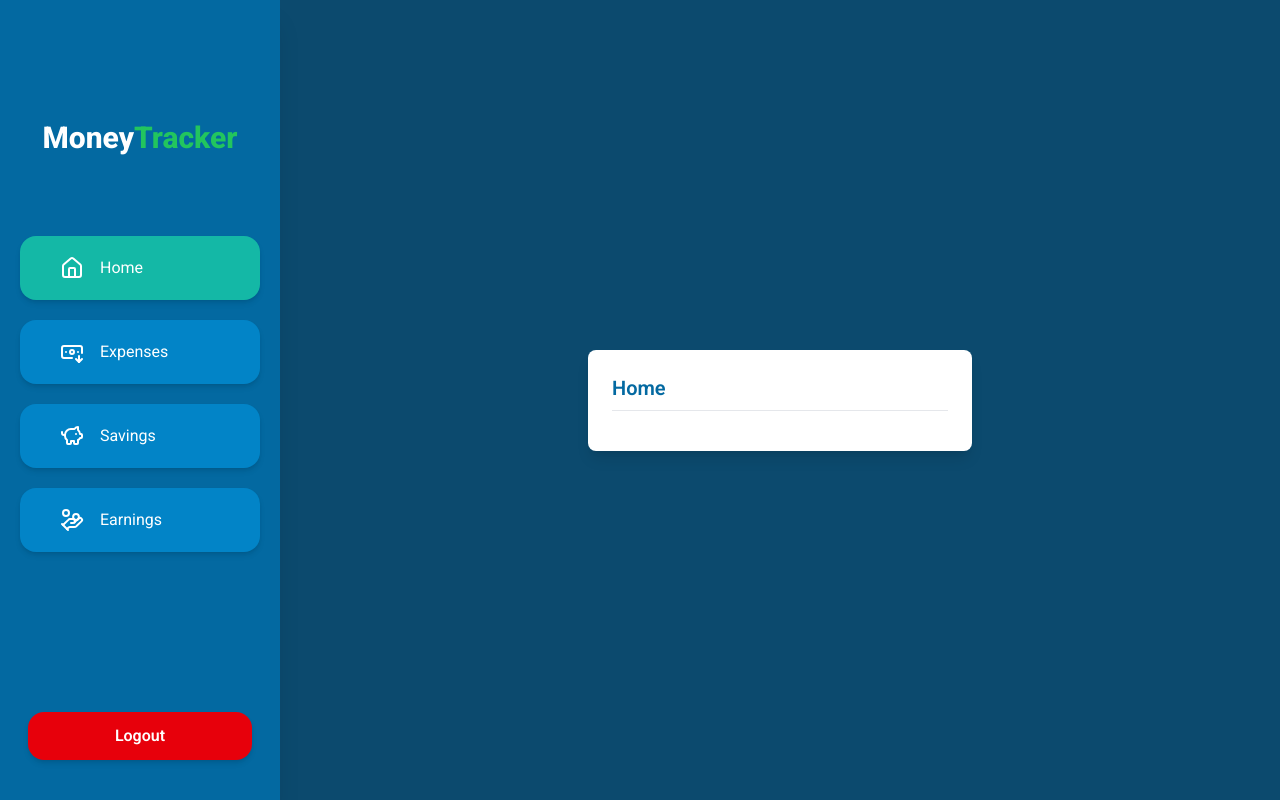
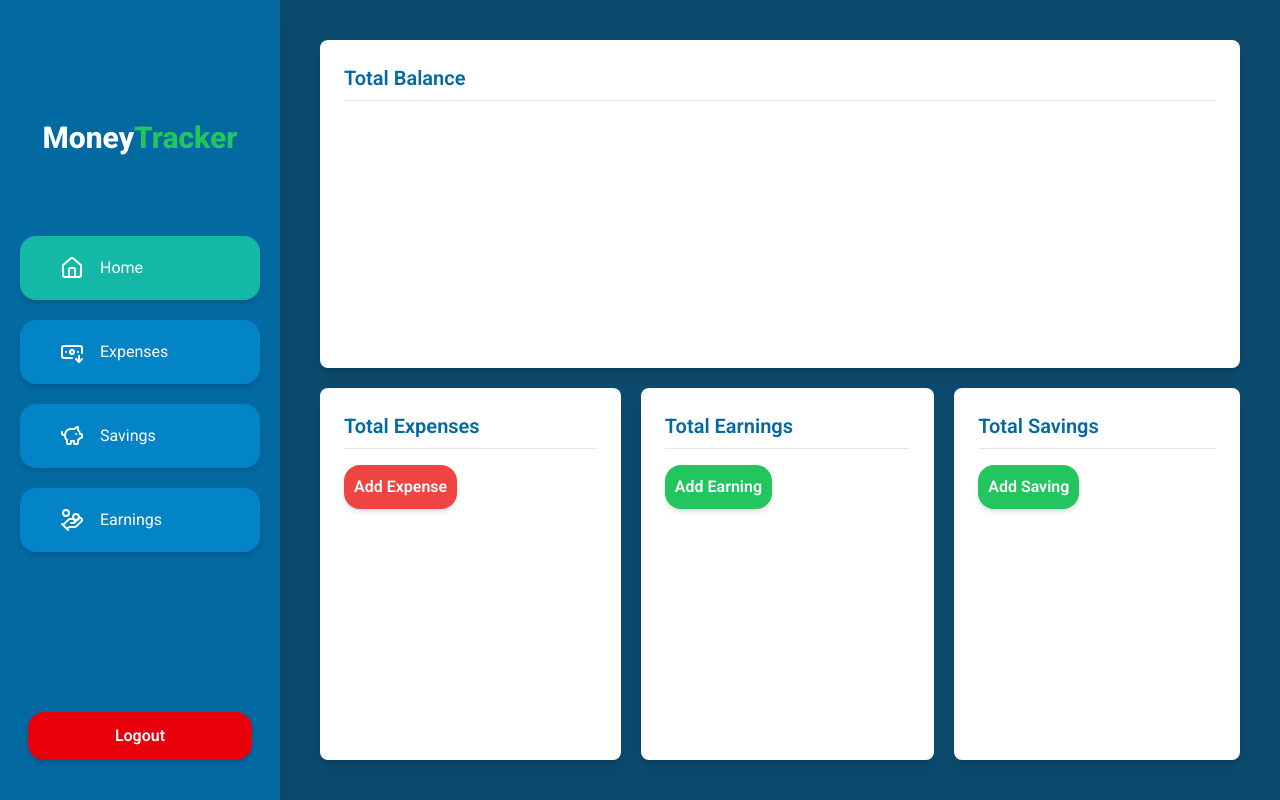
Before and after one commit to Estakuyo/MoneyTracker, a React app in the folder frontend/: page /home in a window 1280 px wide. Built offline with nearby package versions, Linux system fonts and the light colour scheme; the HTML template or start-up script is replaced by a standard one.

Commit message:
Added template for home page and added button component

```diff
--- /dev/null
+++ b/frontend/src/components/button.jsx
@@ -0,0 +1,14 @@
+const Button = ({ title, className = "", ...props }) => {
+  return (
+    <button
+      className={`p-2.5 rounded-2xl text-white font-semibold
+        cursor-pointer shadow-md hover:shadow-lg active:scale-90
+        transition-all ${className}`}
+      {...props}
+    >
+      {title}
+    </button>
+  );
+};
+
+export default Button;
--- a/frontend/src/components/card.jsx
+++ b/frontend/src/components/card.jsx
@@ -1,4 +1,4 @@
-const Card = ({ title, children, className = "" }) => {
+const Card = ({ title, children, className = "", button }) => {
   return (
     <div className={`bg-white rounded-lg shadow-lg p-6 ${className}`}>
       {title && (
@@ -6,7 +6,10 @@ const Card = ({ title, children, className = "" }) => {
           {title}
         </h2>
       )}
-      <div className="card-content">{children}</div>
+      <div>
+        {children}
+        {button}
+      </div>
     </div>
   );
 };
--- a/frontend/src/index.css
+++ b/frontend/src/index.css
@@ -69,8 +69,8 @@
 }
 
 @layer components {
-  .middle {
-    @apply flex justify-center items-center h-screen w-full md:w-[calc(100%-280px)] md:ml-70;
+  .main-wrapper {
+    @apply h-screen w-full md:w-[calc(100%-280px)] md:ml-70;
   }
 
   .input-field {
--- a/frontend/src/pages/earnings.jsx
+++ b/frontend/src/pages/earnings.jsx
@@ -2,7 +2,7 @@ import Card from "../components/card";
 
 const Earnings = () => {
   return (
-    <div className="middle">
+    <div className="main-wrapper">
       <Card className="w-sm" title={"Earnings"} />
     </div>
   );
--- a/frontend/src/pages/expenses.jsx
+++ b/frontend/src/pages/expenses.jsx
@@ -2,7 +2,7 @@ import Card from "../components/card";
 
 const Expenses = () => {
   return (
-    <div className="middle">
+    <div className="main-wrapper">
       <Card className="w-sm" title={"Expenses"} />
     </div>
   );
--- a/frontend/src/pages/home.jsx
+++ b/frontend/src/pages/home.jsx
@@ -1,9 +1,40 @@
 import Card from "../components/card";
+import Button from "../components/button";
 
 const Home = () => {
   return (
-    <div className="middle">
-      <Card className="w-sm" title={"Home"} />
+    <div className="main-wrapper px-10 py-20 flex flex-col md:grid gap-5 md:py-10">
+      <Card className="w-full col-span-3" title={"Total Balance"} />
+      <Card
+        className="w-full"
+        title={"Total Expenses"}
+        button={
+          <Button
+            title={"Add Expense"}
+            className="bg-error-500 hover:bg-error-700"
+          />
+        }
+      />
+      <Card
+        className="w-full"
+        title={"Total Earnings"}
+        button={
+          <Button
+            title={"Add Earning"}
+            className="bg-success-500 hover:bg-success-700"
+          />
+        }
+      />
+      <Card
+        className="w-full"
+        title={"Total Savings"}
+        button={
+          <Button
+            title={"Add Saving"}
+            className="bg-success-500 hover:bg-success-700"
+          />
+        }
+      />
     </div>
   );
 };
--- a/frontend/src/pages/savings.jsx
+++ b/frontend/src/pages/savings.jsx
@@ -2,7 +2,7 @@ import Card from "../components/card";
 
 const Savings = () => {
   return (
-    <div className="middle">
+    <div className="main-wrapper">
       <Card className="w-sm" title={"Savings"} />
     </div>
   );
```
